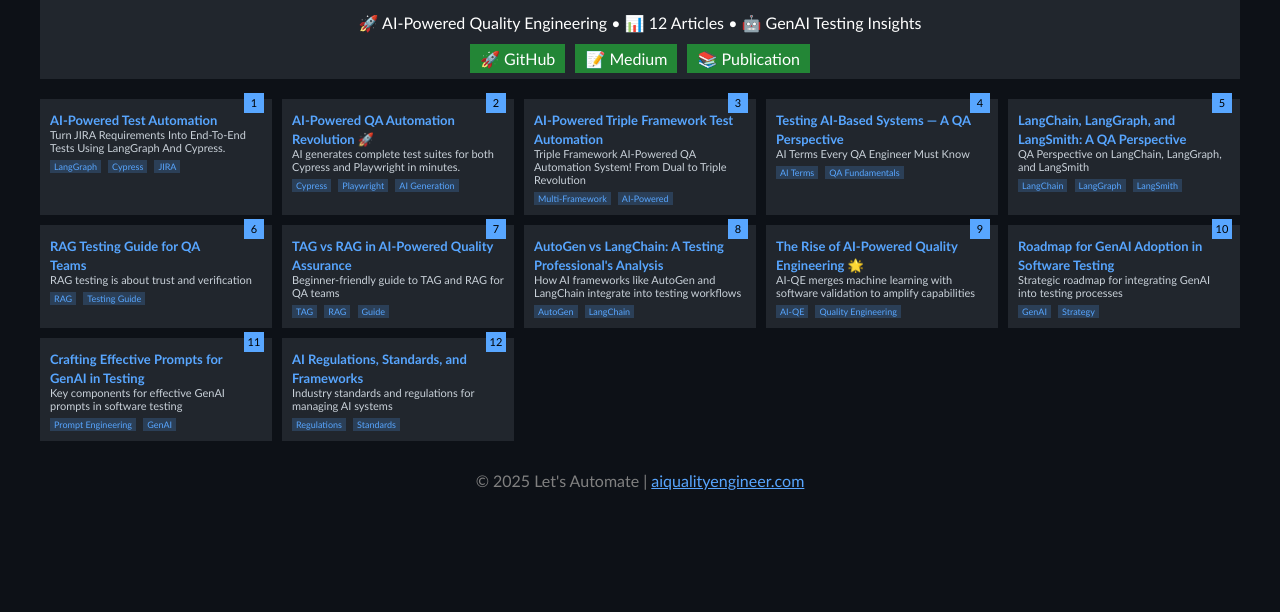
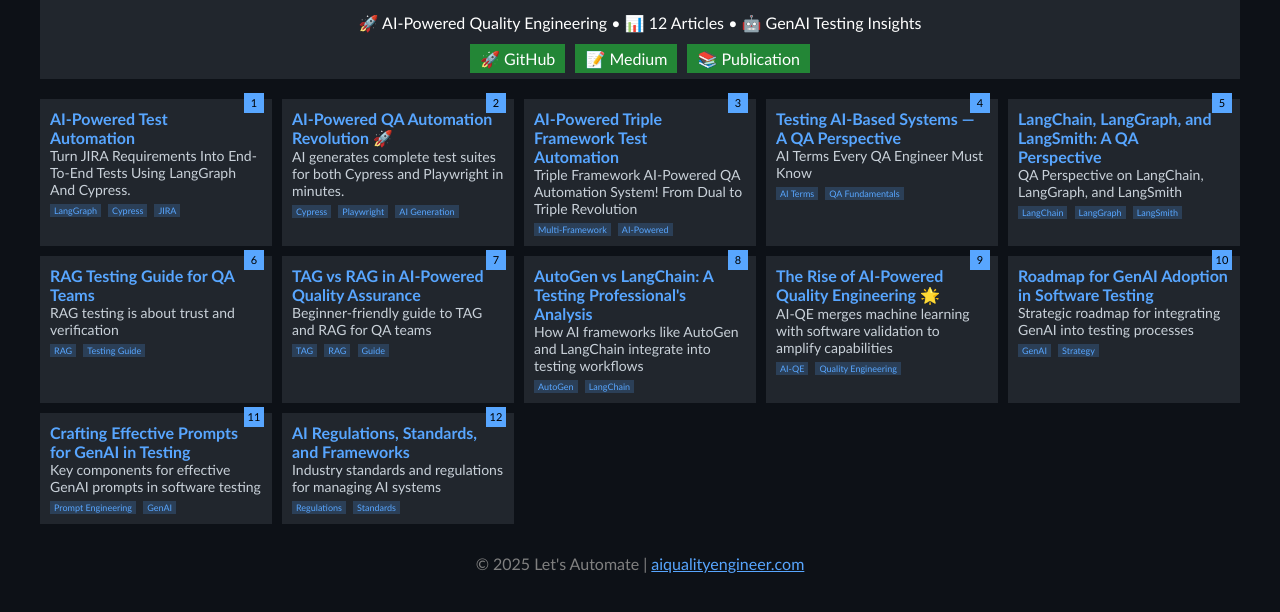
Before and after one commit to aiqualitylab/AI-Quality-Engineer, a plain HTML site: page index.html in a window 1280 px wide. Shown: the part 62-674 px from the top of the page. Drawn offline with Linux system fonts and the light colour scheme.

Commit message:
Update index.html
Updated article title and description size to be more reading friendly size

```diff
--- a/index.html
+++ b/index.html
@@ -65,14 +65,14 @@
     color: #58a6ff;
     text-decoration: none;
     font-weight: bold;
-    font-size: 13px;
+    font-size: 16px;
     padding-right: 25px;
   }
 
   .article p {
     margin: 0;
     color: #c9d1d9;
-    font-size: 11px;
+    font-size: 14px;
   }
 
   .tag {
```
